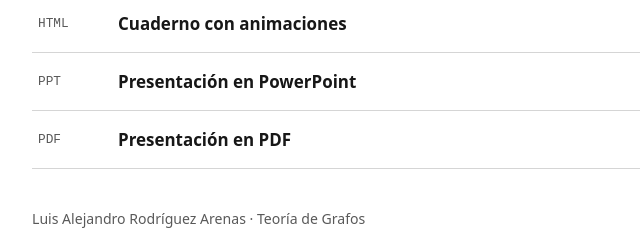
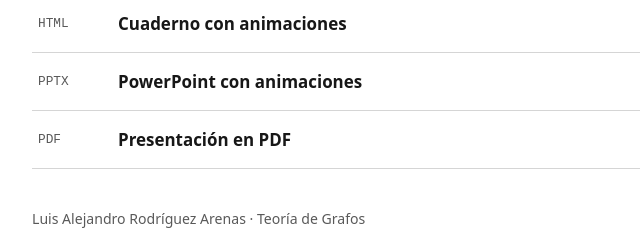
Before and after one commit to LuigiToby/grafos-mecanicos, a plain HTML site: page index.html in a window 1280 px wide. Shown: the part 461-701 px from the top of the page, 188-828 px from the left. Drawn offline with Linux system fonts and the light colour scheme.

```diff
--- a/index.html
+++ b/index.html
@@ -36,7 +36,7 @@ footer{margin-top:40px;color:#595959;font-size:.88rem}
   <li><a href="documentos/LuisAlejandroRodriguez_grafos_mecanicos.pdf"><span class="format">PDF</span><span class="label">Documento final</span><span class="action">Abrir ↗</span></a></li>
   <li><a href="Grafos_mecanicos.ipynb" download><span class="format">IPYNB</span><span class="label">Cuaderno de Python</span><span class="action">Descargar ↓</span></a></li>
   <li><a href="cuaderno.html"><span class="format">HTML</span><span class="label">Cuaderno con animaciones</span><span class="action">Abrir ↗</span></a></li>
-  <li><a href="presentacion/Grafos_Mecanicos.ppt" download><span class="format">PPT</span><span class="label">Presentación en PowerPoint</span><span class="action">Descargar ↓</span></a></li>
+  <li><a href="presentacion/Grafos_Mecanicos.pptx" download><span class="format">PPTX</span><span class="label">PowerPoint con animaciones</span><span class="action">Descargar ↓</span></a></li>
   <li><a href="presentacion/Grafos_Mecanicos.pdf"><span class="format">PDF</span><span class="label">Presentación en PDF</span><span class="action">Abrir ↗</span></a></li>
 </ul>
 </nav>
```
Also changed, not shown: 2 other files.
